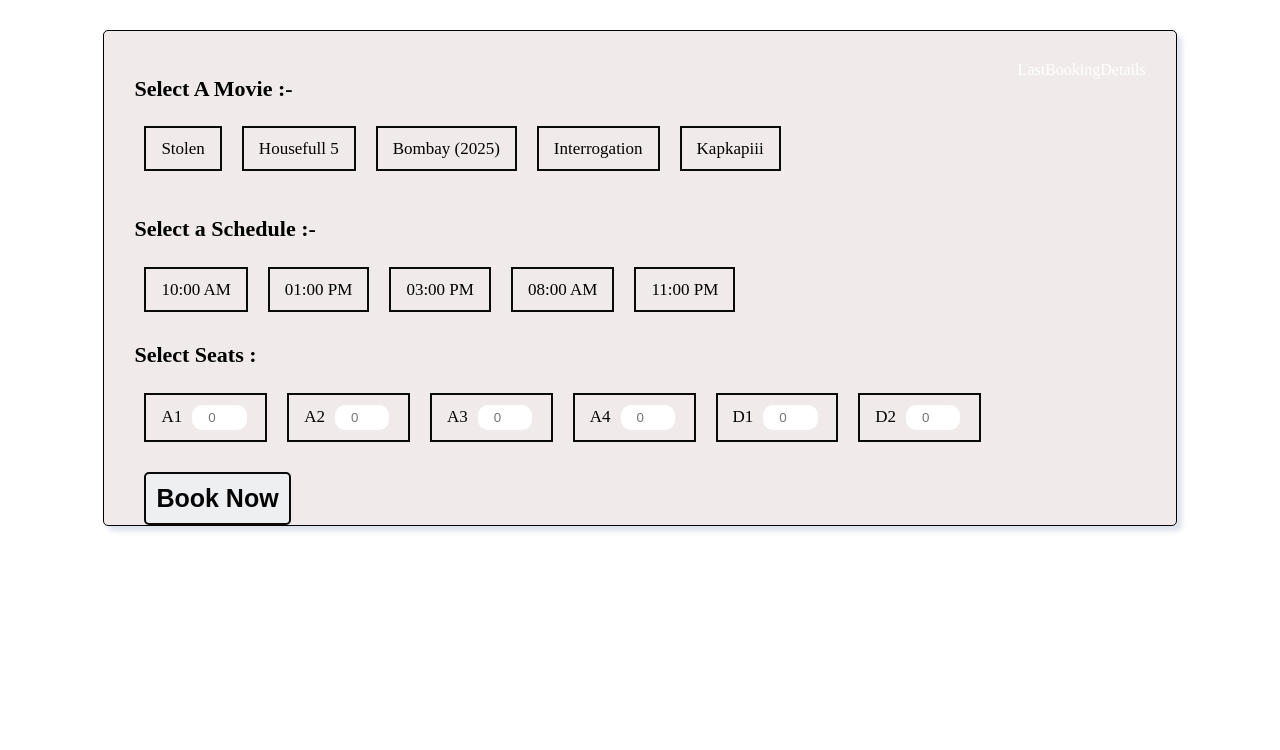
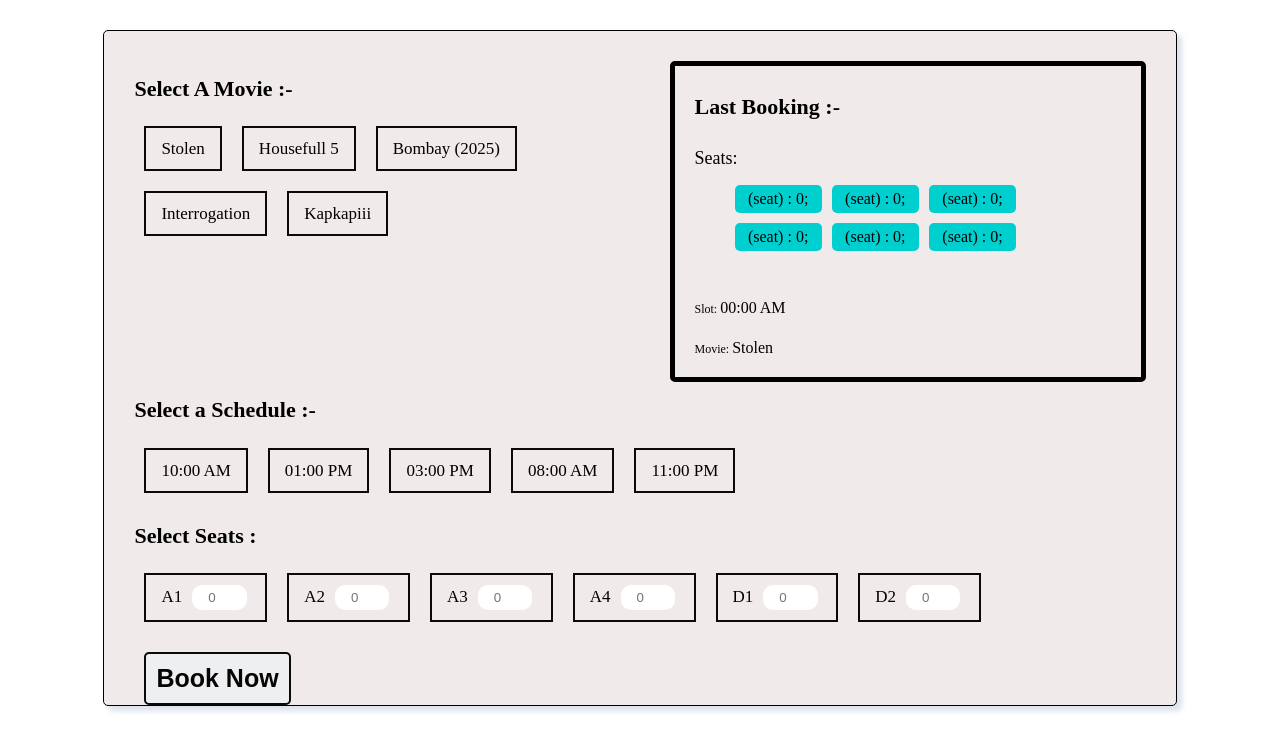
Before and after one commit to anshu-dahiya/Book-My-Show, a React (Create React App) app in the folder frontend/: page / in a window 1280 px wide. Shown: the top 750 px of the page. Built offline with nearby package versions, Linux system fonts and the light colour scheme.

Commit message:
LastBookingDetail and its css

```diff
--- a/frontend/src/Components/LastBookingDetails.js
+++ b/frontend/src/Components/LastBookingDetails.js
@@ -1,8 +1,27 @@
 import React from 'react'
+import { seats } from '../data'
+import '../Css/LastBookingDetails.css'
 
 const LastBookingDetails = () => {
   return (
-    <div>LastBookingDetails</div>
+    <div className='LBD_main_container'>
+      <h2 className='LBD_heading'>Last Booking :-</h2>
+
+      <div className='seats_container'>
+        <p className='seats_heading'>Seats:</p>
+        <ul className='seats'>
+          {seats.map((seat,index) => (
+            <li className='seat_value' key={index}>
+              (seat) : 0;
+            </li>
+          ))}
+        </ul>
+      </div>
+
+      <p className='slot' style={{textAlign:'left'}}>Slot: <span>00:00 AM</span></p>
+      <p className='movie'>Movie: <span>Stolen</span></p>
+
+    </div>
   )
 }
 
--- a/frontend/src/Css/Home.css
+++ b/frontend/src/Css/Home.css
@@ -5,7 +5,6 @@
     background-color: #f0eaea;
     border: 1px black solid;
     border-radius: 5px;
-    color: #fff;
     box-shadow: 5px 5px 5px rgba(199, 207, 224, 0.6);
 }
 
--- /dev/null
+++ b/frontend/src/Css/LastBookingDetails.css
@@ -0,0 +1,56 @@
+.last_booking_details_container{
+    padding: 10px 20px;
+    border-radius: 5px;
+    border: 5px solid black;
+}
+
+
+.LBD_main_container{
+    display: flex;
+    flex-direction: column;
+    color: black;
+}
+
+.LBD_heading{
+    font-size: 22px;
+    margin-bottom: 10px;
+    color: black;
+}
+
+.seats_container{
+    margin-bottom: 10px;
+}
+
+.seats_heading{
+    font-size: 18px;
+    font-weight: 500;
+    margin-bottom: 5px;
+}
+
+.seats_container .seats{
+    list-style-type: none;
+    display: flex;
+    flex-wrap: wrap;
+    justify-content: flex-start;
+}
+
+.seat_value{
+    width: 20%;
+    padding: 5px;
+    border-radius: 5px;
+    background-color: rgb(0, 207, 207);
+    margin-right: 10px;
+    margin-bottom: 10px;
+    text-align: center;
+}
+
+.slot,.movie{
+    margin-bottom: 10px;
+    font-size: 12px;
+    font-weight: 500;
+}
+
+.slot span,.movie span{
+    font-size: 16px;
+    font-weight: 400;
+}
```
